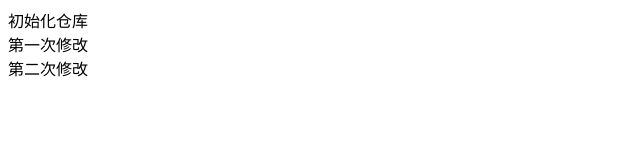
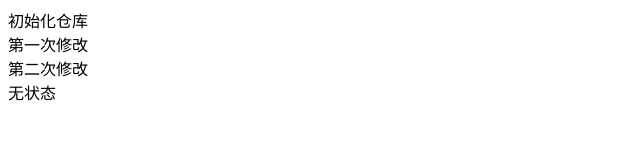
Before and after one commit to Q-X-YU/1807A, a plain HTML site: page index.html in a window 1280 px wide. Shown: the full height of the page, 0-640 px from the left. Drawn offline with Linux system fonts and the light colour scheme.

Commit message:
无状态

```diff
--- a/index.html
+++ b/index.html
@@ -9,5 +9,6 @@
     初始化仓库
     <div>第一次修改</div>
     <div>第二次修改</div>
+    <div>无状态</div>
 </body>
 </html>
```
